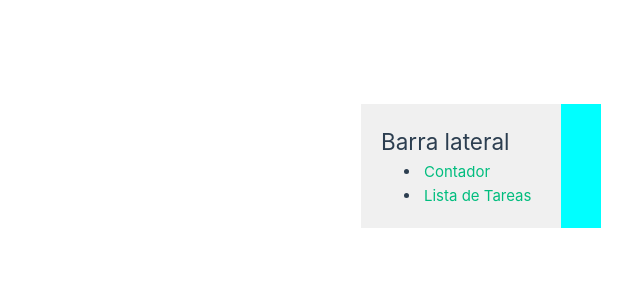
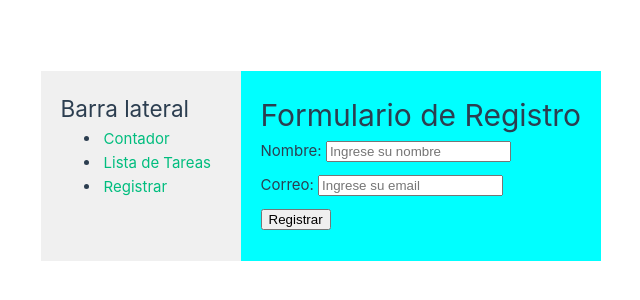
Before and after one commit to anyeromero/proyecto-vuejs, a Vue app: page /registrar in a window 1280 px wide. Shown: the part 234-534 px from the top of the page, without its empty margins (39-679 px from the left). Built offline with nearby package versions, Linux system fonts and the light colour scheme; the HTML template or start-up script is replaced by a standard one.

Commit message:
Instalación de vee-validate, creación de modulos, validacion de formulario

```diff
--- a/package.json
+++ b/package.json
@@ -10,7 +10,9 @@
     "lint": "eslint . --fix"
   },
   "dependencies": {
+    "@vee-validate/yup": "^4.15.0",
     "pinia": "^2.3.0",
+    "vee-validate": "^4.15.0",
     "vue": "^3.5.13",
     "vue-router": "^4.5.0"
   },
--- a/src/components/Sidebar.vue
+++ b/src/components/Sidebar.vue
@@ -8,6 +8,7 @@
         <ul>
             <li><RouterLink to="/contador">Contador</RouterLink></li>
             <li><RouterLink to="/lista-de-tareas">Lista de Tareas</RouterLink></li>
+            <li><router-link to="/registrar">Registrar</router-link></li>
         </ul>
 
 
--- a/src/components/Contador.vue
+++ b/src/modules/contador/components/Contador.vue
@@ -12,10 +12,11 @@
 }
 
 const decrementar = () => {
+
   if (contador.value <= 0) {
     return
   }
-  contador.value--;
+  contador.value--
 }
 
 </script>
--- /dev/null
+++ b/src/modules/registro/schemas/validationSchema.js
@@ -0,0 +1,6 @@
+import * as yup from 'yup';
+
+export const schema = yup.object({
+    nombre: yup.string().required(),
+    email: yup.string().email().required()
+});
--- /dev/null
+++ b/src/modules/registro/views/RegistrarView.vue
@@ -0,0 +1,39 @@
+<script setup>
+import { Form, Field, ErrorMessage } from 'vee-validate';
+import { schema } from '../schemas/validationSchema'
+
+const onSubmit = () => {
+    console.log('Se ha enviado el formulario')
+}
+
+</script>
+
+<template>
+    <div>
+        <Form :validation-schema="schema" @submit="onSubmit">
+            <h1>Formulario de Registro</h1>
+            <div class="form">
+                <label for="nombre">Nombre: </label>
+                <Field type="text" name="nombre" id="nombre" placeholder="Ingrese su nombre" />
+                <ErrorMessage name="nombre"></ErrorMessage>
+            </div>
+            <div class="form">
+                <label for="correo">Correo: </label>
+                <Field type="email" name="email" id="correo" placeholder="Ingrese su email" />
+                <ErrorMessage name="email"></ErrorMessage>
+            </div>
+            <div class="form">
+                <button type="submit">Registrar</button>
+            </div>
+         </Form>
+    </div>
+
+</template>
+
+<style scoped>
+
+    .form {
+        margin-bottom: 10px;
+    }
+
+</style>
--- a/src/router/index.js
+++ b/src/router/index.js
@@ -13,13 +13,18 @@
     {
       path: '/contador',
       name: 'contador',
-      component: () => import('../components/Contador.vue'),
+      component: () => import('../modules/contador/components/Contador.vue'),
     },
     {
       path: '/lista-de-tareas',
       name: 'lista de tareas',
-      component: () => import('../components/ListaDeTareas.vue'),
+      component: () => import('../modules/listaDeTareas/components/ListaDeTareas.vue'),
     },
+    {
+      path: '/registrar',
+      name: 'registrar',
+      component: () => import('../modules/registro/views/RegistrarView.vue'),
+    }
   ],
 })
 
```
Also changed, not shown: src/modules/listaDeTareas/components/ListaDeTareas.vue (renamed from src/components/ListaDeTareas.vue), 1 other file (tests, documents, lock files or other folders).
